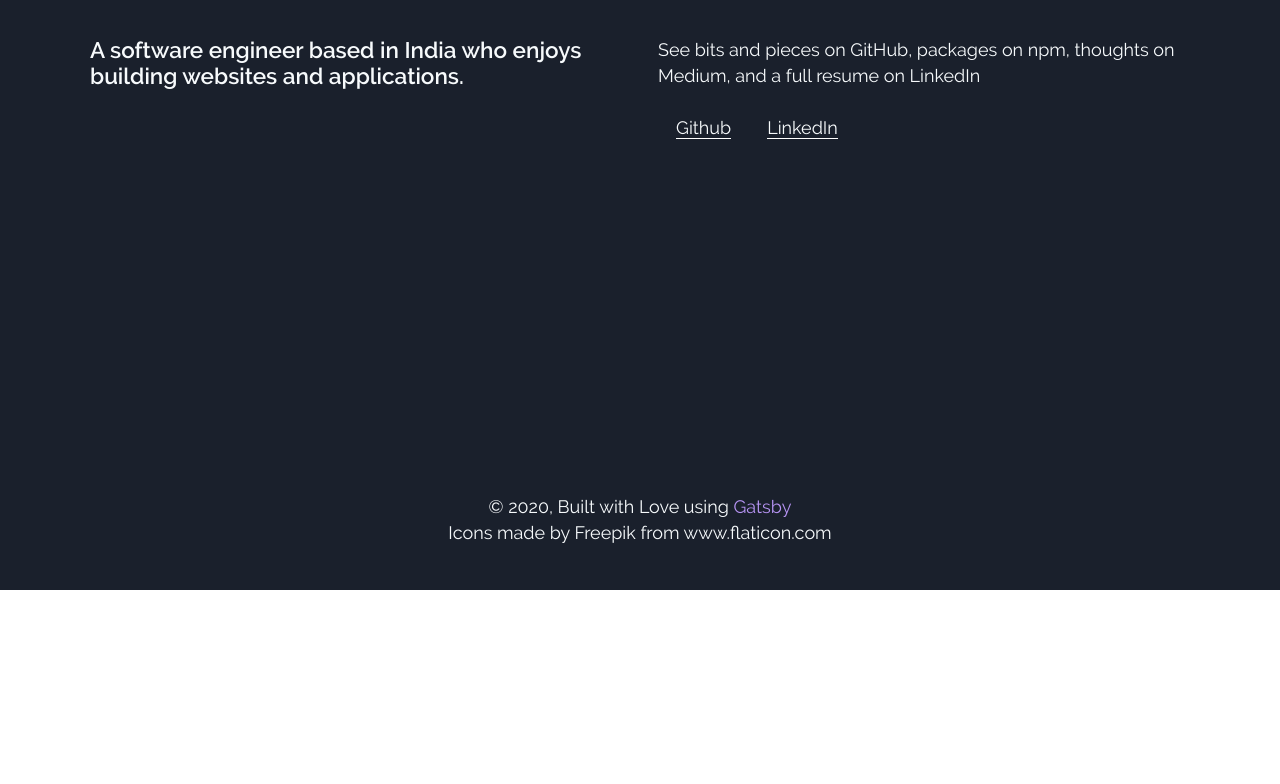
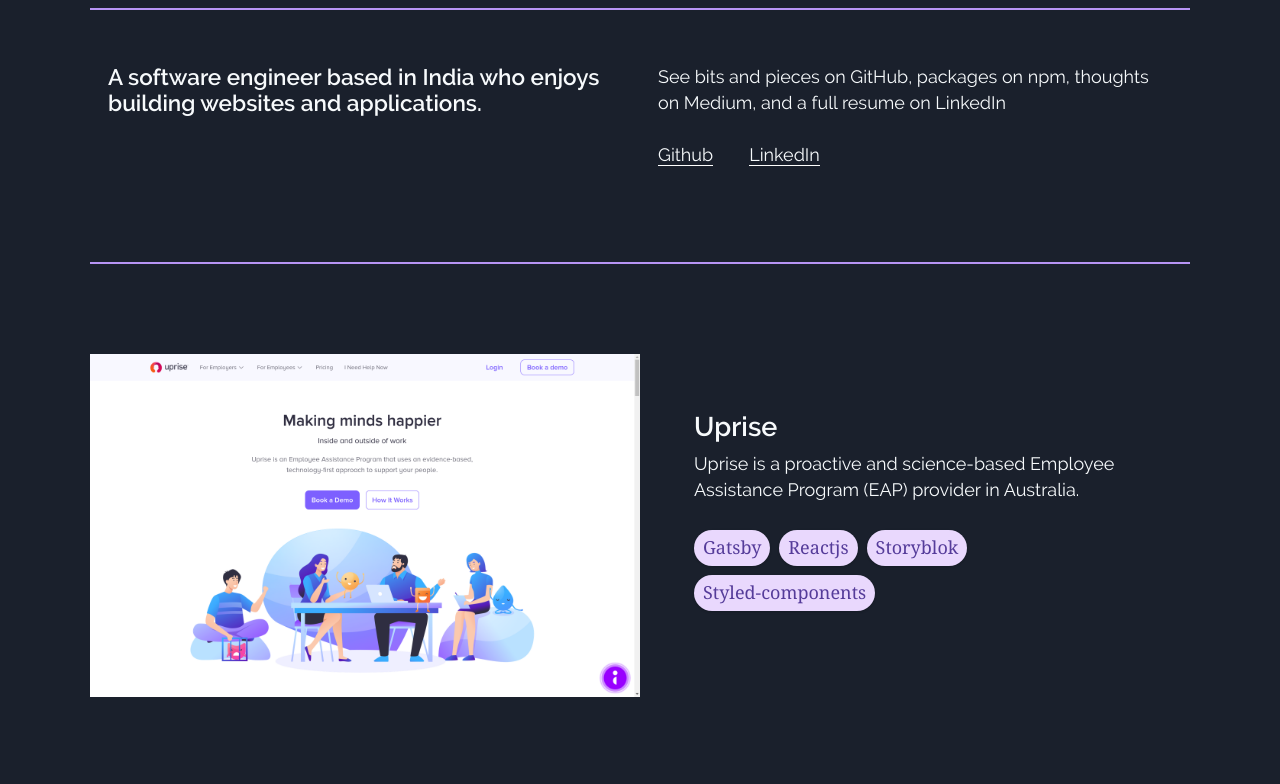
Before and after one commit to Ashu96/me, a Gatsby site: page / in a window 1280 px wide. Shown: the part 324-1108 px from the top of the page. Before the commit the page ends 914 px from the top, so only its background shows below. Built offline with nearby package versions, Linux system fonts and the light colour scheme; Gatsby itself is replaced by a stand-in of ours.

Commit message:
Implement Project section

```diff
--- a/src/components/image.js
+++ b/src/components/image.js
@@ -13,12 +13,19 @@
  * - `useStaticQuery`: https://www.gatsbyjs.org/docs/use-static-query/
  */
 
-const Image = () => {
+const Image = props => {
   const data = useStaticQuery(graphql`
     query {
-      placeholderImage: file(relativePath: { eq: "gatsby-astronaut.png" }) {
+      uprise: file(relativePath: { eq: "uprise-co.png" }) {
         childImageSharp {
-          fluid(maxWidth: 300) {
+          fluid(maxWidth: 540) {
+            ...GatsbyImageSharpFluid
+          }
+        }
+      }
+      nykaa: file(relativePath: { eq: "nykaa-tv.jpg" }) {
+        childImageSharp {
+          fluid(maxWidth: 540) {
             ...GatsbyImageSharpFluid
           }
         }
@@ -26,7 +33,11 @@
     }
   `)
 
-  return <Img fluid={data.placeholderImage.childImageSharp.fluid} />
+  console.log({ Image: data })
+  if (data[props.imageName]) {
+    return <Img fluid={data[props.imageName].childImageSharp.fluid} />
+  }
+  return null
 }
 
 export default Image
--- a/src/components/layout.js
+++ b/src/components/layout.js
@@ -17,7 +17,9 @@
 const Layout = ({ children }) => {
   const [isThemeDark, setIsThemeDark] = useState(true)
   const bgColor = isThemeDark ? "bg-gray-900" : "bg-gray-100"
-  const textColor = isThemeDark ? "text-gray-100" : "text-gray-900"
+  const textColor = isThemeDark ? "text-gray-100" : "text-gray-800"
+  // const borderColor = isThemeDark ? "border-gray-100" : "border-gray-800"
+  const footerBgColor = isThemeDark ? "bg-gray-800" : "bg-gray-200"
 
   const data = useStaticQuery(graphql`
     query SiteTitleQuery {
@@ -57,7 +59,8 @@
           </div>
         </div>
         <main>{children}</main>
-        <footer className="py-4 text-center font-body">
+        <footer className={`pt-8 pb-4 text-center font-body ${footerBgColor}`}>
+          <p className='mb-2'>
             © {new Date().getFullYear()}, Built with Love using
             {` `}
             <a
@@ -66,7 +69,8 @@
             >
               Gatsby
             </a>
-          <p>
+          </p>
+          <p className='mb-2'>
             Icons made by{" "}
             <a href="https://www.flaticon.com/authors/freepik" title="Freepik">
               Freepik
--- /dev/null
+++ b/src/components/project.js
@@ -0,0 +1,44 @@
+import React from "react"
+import PropTypes from "prop-types"
+import Image from "./image"
+
+export default function Project(props) {
+  const className = props.id % 2 === 0 ? "lg:flex-row" : "lg:flex-row-reverse"
+  return (
+    <div className={`mt-10 lg:mt-16 xl:mt-20 flex flex-col ${className}`}>
+      <div className="w-full lg:w-1/2">
+        <Image imageName={props.imageName} />
+      </div>
+      <div className="w-full lg:w-1/2 mt-8 lg:mt-0 lg:px-8 lg:py-2 xl:px-12 xl:self-center">
+        <a
+          href={props.link}
+          target="_blank"
+          rel="noopener noreferrer"
+          className="text-2xl font-display hover:text-purple-600 hover:underline"
+        >
+          {props.name}
+        </a>
+        <p className="mt-2 font-body">{props.description}</p>
+        <p className="flex flex-wrap">
+          {props.tags.map((tag, index) => (
+            <span
+              key={index}
+              className="h-8 px-2 py-1 mr-2 mb-2 rounded-full shadow bg-purple-200 text-purple-800"
+            >
+              {tag}
+            </span>
+          ))}
+        </p>
+      </div>
+    </div>
+  )
+}
+
+Project.propTypes = {
+  description: PropTypes.string.isRequired,
+  imageName: PropTypes.string.isRequired,
+  name: PropTypes.string.isRequired,
+  link: PropTypes.string.isRequired,
+  tags: PropTypes.array.isRequired,
+  id: PropTypes.number.isRequired,
+}
--- a/src/components/toggle.css
+++ b/src/components/toggle.css
@@ -1,10 +1,22 @@
 .tgl {
   display: none;
 }
-.tgl, .tgl:after, .tgl:before, .tgl *, .tgl *:after, .tgl *:before, .tgl + .tgl-btn {
+.tgl,
+.tgl:after,
+.tgl:before,
+.tgl *,
+.tgl *:after,
+.tgl *:before,
+.tgl + .tgl-btn {
   box-sizing: border-box;
 }
-.tgl::selection, .tgl:after::selection, .tgl:before::selection, .tgl *::selection, .tgl *:after::selection, .tgl *:before::selection, .tgl + .tgl-btn::selection {
+.tgl::selection,
+.tgl:after::selection,
+.tgl:before::selection,
+.tgl *::selection,
+.tgl *:after::selection,
+.tgl *:before::selection,
+.tgl + .tgl-btn::selection {
   background: none;
 }
 .tgl + .tgl-btn {
@@ -16,7 +28,8 @@
   cursor: pointer;
   user-select: none;
 }
-.tgl + .tgl-btn:after, .tgl + .tgl-btn:before {
+.tgl + .tgl-btn:after,
+.tgl + .tgl-btn:before {
   position: relative;
   display: block;
   content: "";
@@ -45,8 +58,9 @@
 .tgl-ios + .tgl-btn:after {
   border-radius: 2em;
   background: #fbfbfb;
-    transition: left 0.3s cubic-bezier(0.175, 0.885, 0.32, 1.275), padding 0.3s ease, margin 0.3s ease;
-    box-shadow: 0 0 0 1px rgba(0, 0, 0, .1), 0 4px 0 rgba(0, 0, 0, .08);
+  transition: left 0.3s cubic-bezier(0.175, 0.885, 0.32, 1.275),
+    padding 0.3s ease, margin 0.3s ease;
+  box-shadow: 0 0 0 1px rgba(0, 0, 0, 0.1), 0 4px 0 rgba(0, 0, 0, 0.08);
 }
 .tgl-ios + .tgl-btn:hover:after {
   will-change: padding;
--- a/src/pages/index.js
+++ b/src/pages/index.js
@@ -2,13 +2,34 @@
 // import { Link } from "gatsby"
 
 import Layout from "../components/layout"
-// import Image from "../components/image"
+import Project from "../components/project"
 import SEO from "../components/seo"
+
+const PROJECTS = [
+  {
+    id: 0,
+    name: "Uprise",
+    description:
+      "Uprise is a proactive and science-based Employee Assistance Program (EAP) provider in Australia.",
+    tags: ["Gatsby", "Reactjs", "Storyblok", "Styled-components"],
+    imageName: "uprise",
+    link: "https://uprise.co",
+  },
+  {
+    id: 1,
+    name: "Nykaa TV",
+    description:
+      "Buy cosmetics & beauty products online from Nykaa, the online shopping beauty store. Browse makeup, health products & more from top beauty brands. ✔ free shipping* ✔ Cash on Delivery",
+    tags: ["Reactjs", "scss"],
+    imageName: "nykaa",
+    link: "https://www.nykaa.com/nykaatv/",
+  },
+]
 
 const IndexPage = () => (
   <Layout>
     <SEO title="Home" />
-    <div className="w-full h-screen p-10 md:px-16">
+    <div className="w-full min-h-screen mb-10 p-10 md:px-20 md:pt-16">
       <div className="font-body">
         <h3 className="text-2xl text-green-400 font-display">Ashutosh</h3>
         <h1 className="text-5xl font-display">
@@ -17,8 +38,8 @@
         </h1>
         <div className="border-b-2 border-purple-400"></div>
       </div>
-
-      <div className="mt-10 md:flex font-body">
+      {/* Introduction start */}
+      <div className="my-10 md:flex font-body">
         <div className="w-full md:w-1/2 py-2 md:px-4">
           <p className=" text-xl font-display">
             A software engineer based in India who enjoys building websites and
@@ -32,9 +53,9 @@
           </p>
           <div>
             <ul className="flex ml-0">
-              <li className="px-4">
+              <li className="pr-4">
                 <a
-                  className=" hover:text-purple-400 border-b border-white hover:border-purple-700"
+                  className="hover:text-purple-600 border-b border-white hover:border-purple-600"
                   href="https://github.com/ashu96"
                 >
                   Github
@@ -42,7 +63,7 @@
               </li>
               <li className="px-4">
                 <a
-                  className=" hover:text-purple-400 border-b border-white hover:border-purple-700"
+                  className="hover:text-purple-600 border-b border-white hover:border-purple-600"
                   href="https://github.com/ashu96"
                 >
                   LinkedIn
@@ -52,6 +73,11 @@
           </div>
         </div>
       </div>
+      {/* Introduction end */}
+      <div className="border-b-2 border-purple-400"></div>
+      {PROJECTS.map(project => (
+        <Project key={project.id} {...project} />
+      ))}
     </div>
   </Layout>
 )
```
Also changed, not shown: src/images/nykaa-tv.jpg (added), src/images/uprise-co.png (added). Lines whose indentation alone changed are shown as unchanged.
